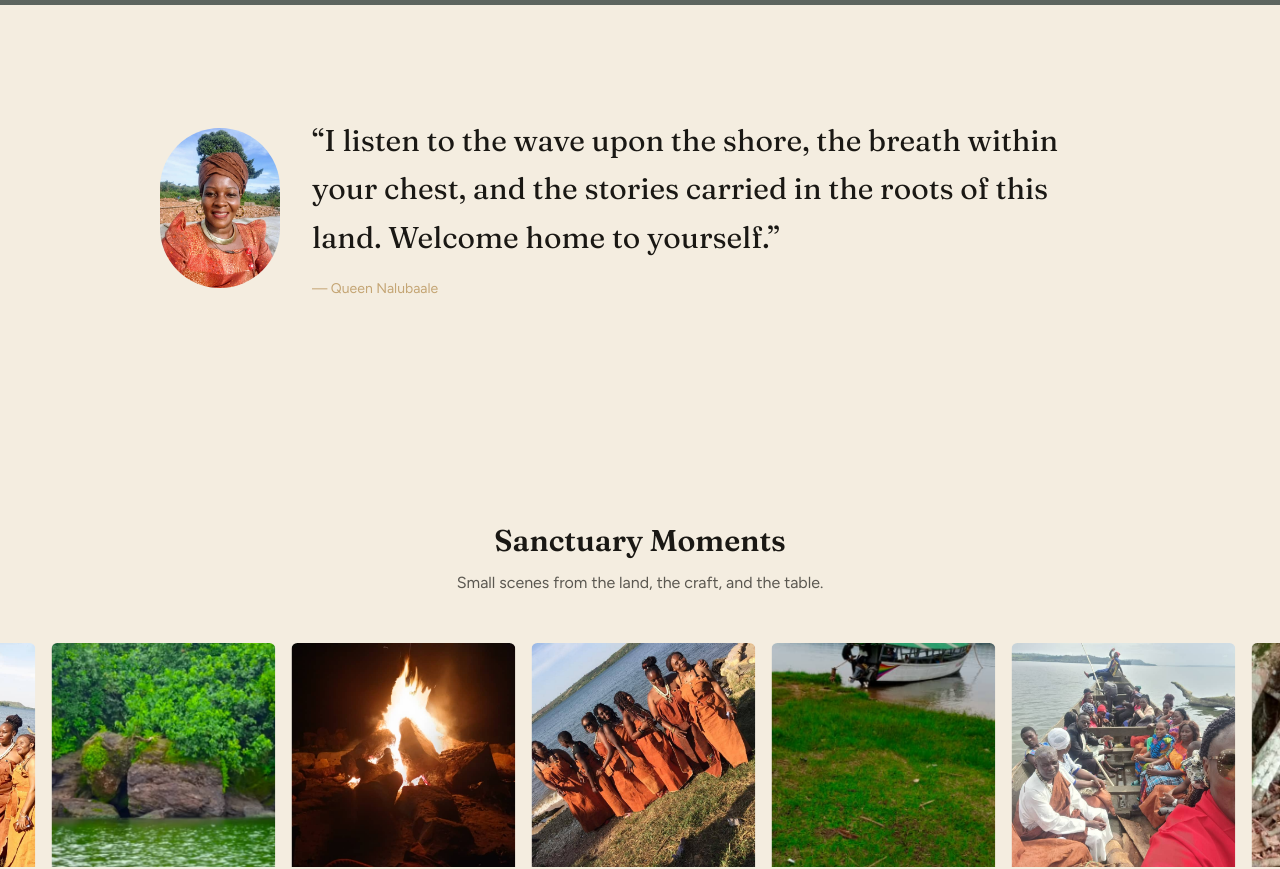
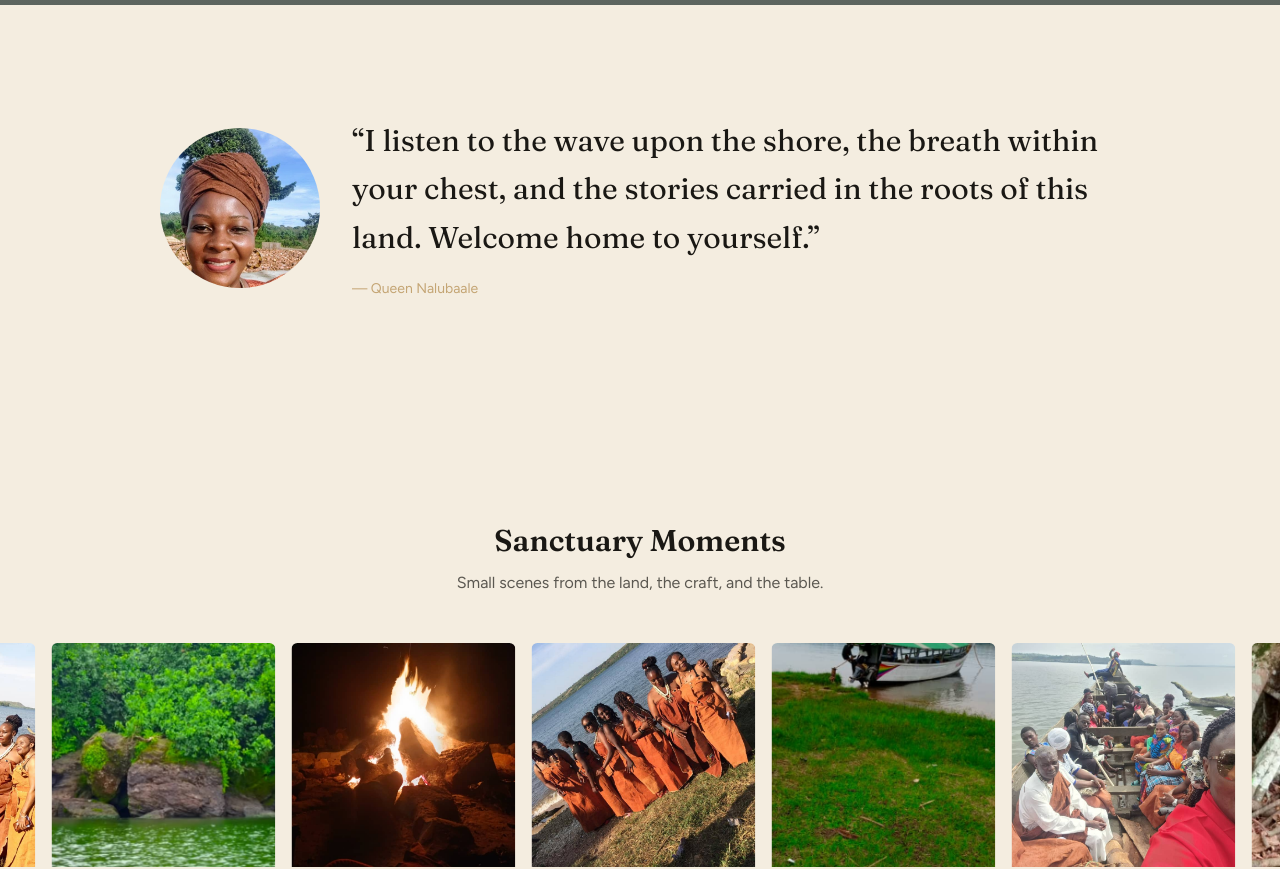
Before and after one commit to okechbrian/ba-lubaale-ancestral-sanctuary, a Next.js app: page / in a window 1280 px wide. Shown: the part 860-1729 px from the top of the page. Built offline with nearby package versions, Linux system fonts and the light colour scheme; grey boxes are pictures that could not be loaded.

Commit message:
fix: face-centered square crop so host circles match the old framing

```diff
--- a/app/page.tsx
+++ b/app/page.tsx
@@ -20,7 +20,7 @@ export default function HomePage() {
       <section className="bg-cream py-20 sm:py-28">
         <div className="mx-auto flex max-w-5xl flex-col items-center gap-8 px-4 sm:flex-row sm:px-6 lg:px-8">
           <Image
-            src="/images/host-portrait-headwrap.jpg"
+            src="/images/host-portrait-headwrap-sq.jpg"
             alt="Queen Nalubaale outdoors in a brown headwrap and gold collar"
             width={160}
             height={160}
@@ -279,7 +279,7 @@ export default function HomePage() {
       <section className="bg-mist py-20 sm:py-28">
         <div className="mx-auto flex max-w-5xl flex-col items-center gap-8 px-4 sm:flex-row sm:px-6 lg:px-8">
           <Image
-            src="/images/host-portrait-headwrap.jpg"
+            src="/images/host-portrait-headwrap-sq.jpg"
             alt="Queen Nalubaale — seer, healer, and master artisan"
             width={224}
             height={224}
```
Also changed, not shown: public/images/host-portrait-headwrap-sq.jpg (added), 1 other file (tests, documents, lock files or other folders).
